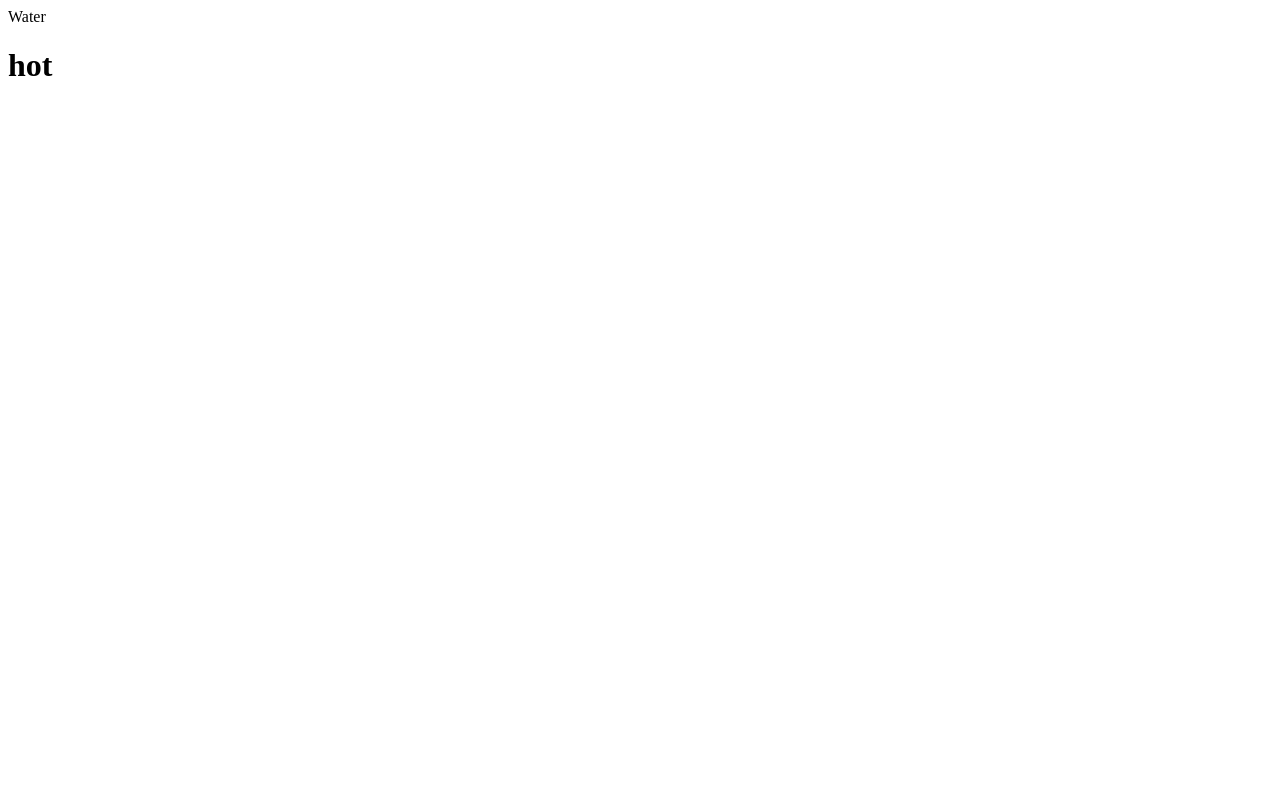
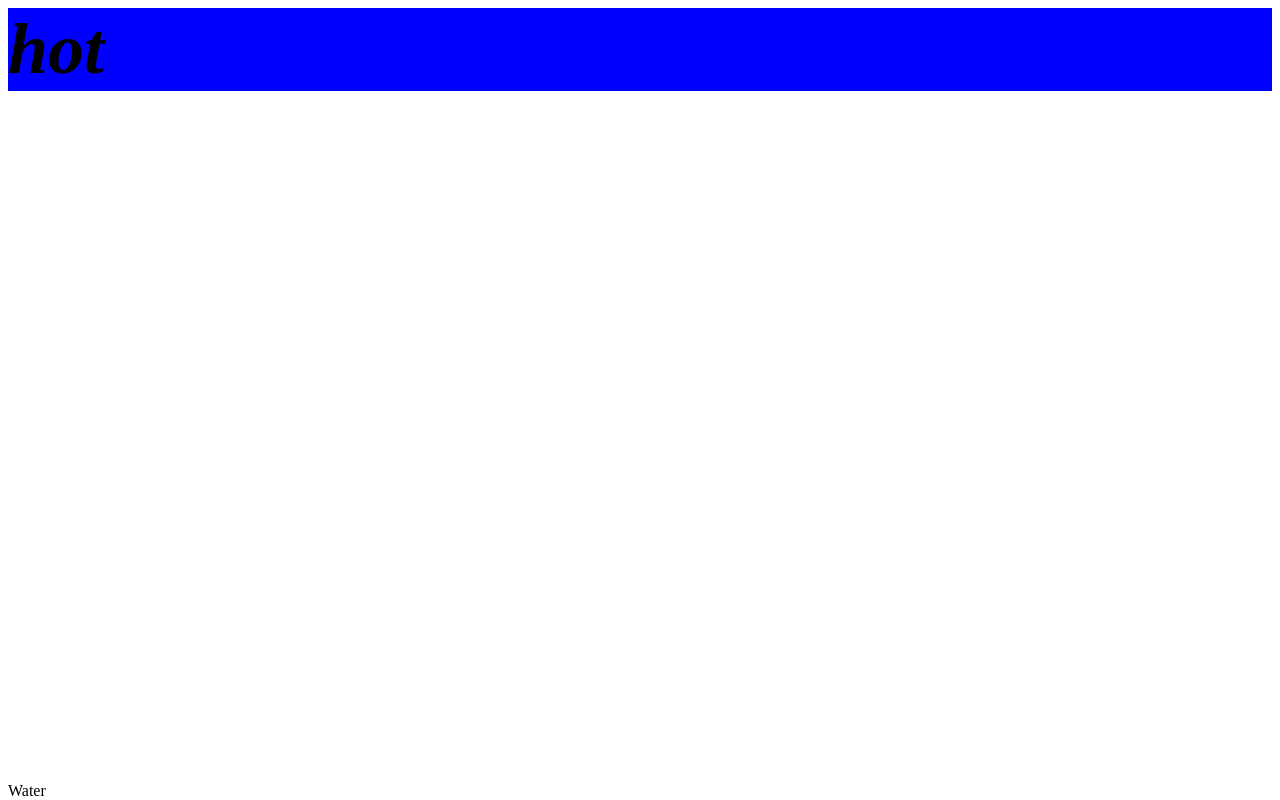
Before and after one commit to edgpau/Learning, a plain HTML site: page index.html in a window 1280 px wide. Drawn offline with Linux system fonts and the light colour scheme.

Commit message:
arranged

```diff
--- a/index.html
+++ b/index.html
@@ -1,13 +1,31 @@
 <html>
+
 <head>
+    <style>
+        div {
+            bottom: 0;
+            position: fixed;
+        }
+
+        h1 {
+            font-size: 72px;
+            background-color: blue;
+            font-style: italic;
+        }
+    </style>
     <title>
         Grass
     </title>
 </head>
+
 <body>
+    <div>
         Water
+
+    </div>
     <h1>
         hot
     </h1>
 </body>
+
 </html>
```
Lines whose indentation alone changed are shown as unchanged.
